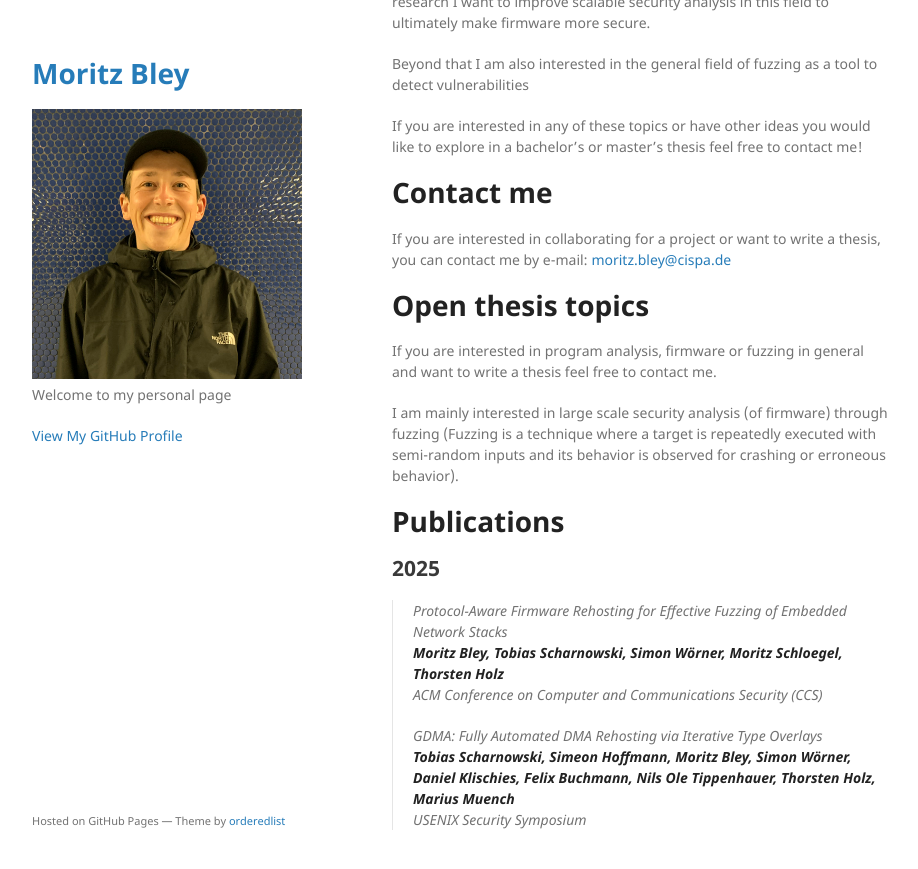
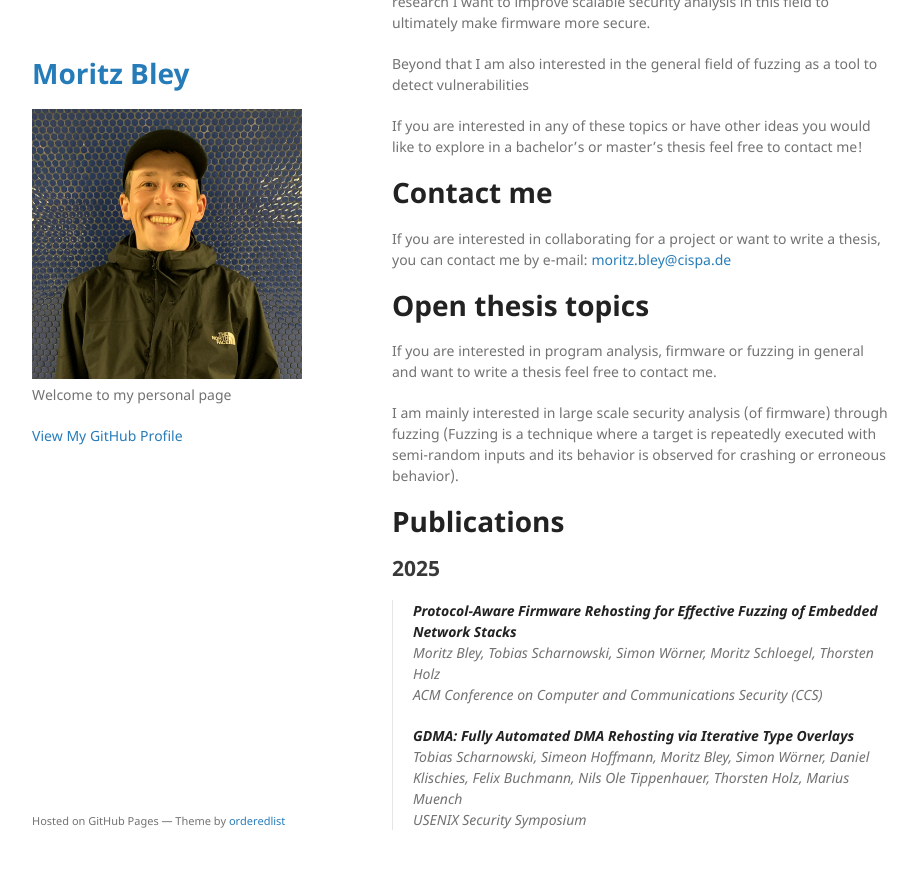
Before and after one commit to mo-bl/mo-bl.github.io, a Jekyll site: the page built from index.md, in a window 1280 px wide and 900 px high, scrolled down 535 px. Shown: the top 869 px of the window, without its empty margins (178-1096 px from the left). Built offline with Jekyll 4.4.1, drawn with Linux system fonts in a browser that asks for light colours; our own code applies the rules of GitHub Pages for plain Markdown files.

Commit message:
updated website

```diff
--- a/index.md
+++ b/index.md
@@ -27,11 +27,11 @@ I am mainly interested in large scale security analysis (of firmware) through fu
 
 # Publications
 ## 2025
-> *Protocol-Aware Firmware Rehosting for Effective Fuzzing of Embedded Network Stacks*
-> **Moritz Bley, Tobias Scharnowski, Simon Wörner, Moritz Schloegel, Thorsten Holz**
+> **Protocol-Aware Firmware Rehosting for Effective Fuzzing of Embedded Network Stacks**
+> *Moritz Bley, Tobias Scharnowski, Simon Wörner, Moritz Schloegel, Thorsten Holz*
 > ACM Conference on Computer and Communications Security (CCS)
 >
 >
-> *GDMA: Fully Automated DMA Rehosting via Iterative Type Overlays*
-> **Tobias Scharnowski, Simeon Hoffmann, Moritz Bley, Simon Wörner, Daniel Klischies, Felix Buchmann, Nils Ole Tippenhauer, Thorsten Holz, Marius Muench**
+> **GDMA: Fully Automated DMA Rehosting via Iterative Type Overlays**
+> *Tobias Scharnowski, Simeon Hoffmann, Moritz Bley, Simon Wörner, Daniel Klischies, Felix Buchmann, Nils Ole Tippenhauer, Thorsten Holz, Marius Muench*
 > USENIX Security Symposium
```
